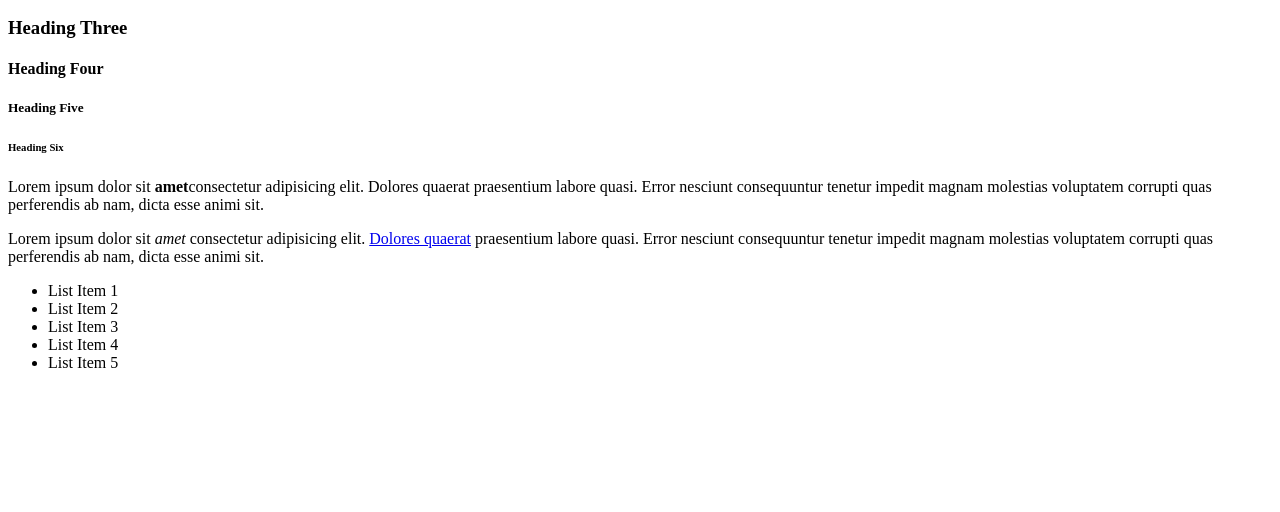
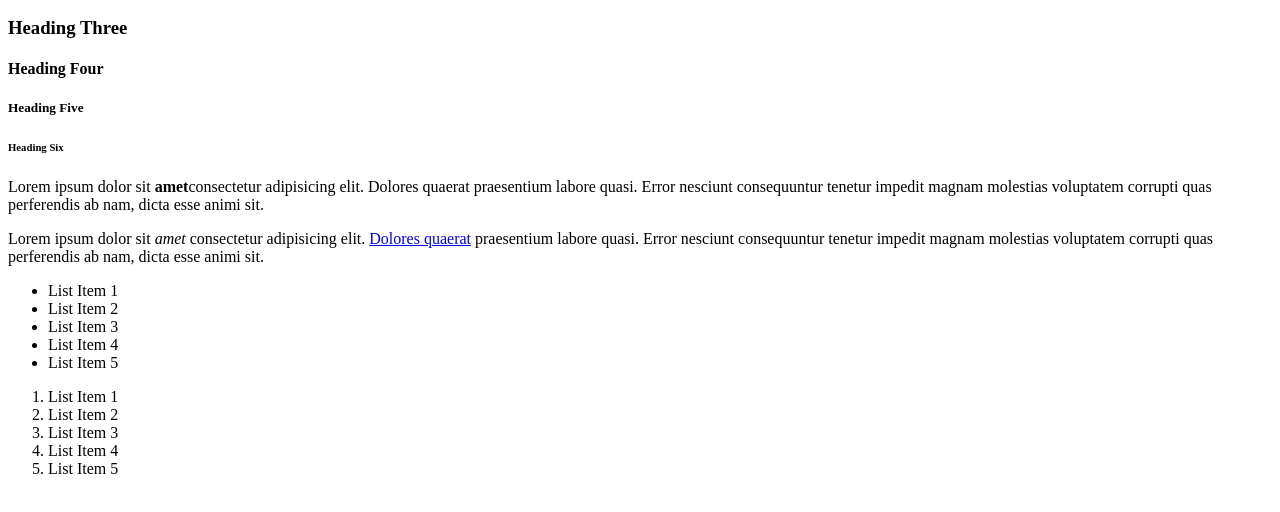
Before and after one commit to Primeshulz/First-Project, a plain HTML site: page Week 1/index.html in a window 1280 px wide. Shown: the part 110-622 px from the top of the page. Drawn offline with Linux system fonts and the light colour scheme.

Commit message:
Ordered Lists

```diff
--- a/Week 1/index.html
+++ b/Week 1/index.html
@@ -14,16 +14,13 @@
     <h4>Heading Four</h4>
     <h5>Heading Five</h5>
     <h6>Heading Six</h6>
-
     <!-- Paragraph -->
     <p>
         Lorem ipsum dolor sit <strong>amet</strong>consectetur adipisicing elit. Dolores quaerat praesentium labore quasi. Error nesciunt consequuntur tenetur impedit magnam molestias voluptatem corrupti quas perferendis ab nam, dicta esse animi sit.
-
     </p>
 
     <p>
         Lorem ipsum dolor sit <em>amet</em> consectetur adipisicing elit. <a href="http//google.com" target="_blank">Dolores quaerat</a> praesentium labore quasi. Error nesciunt consequuntur tenetur impedit magnam molestias voluptatem corrupti quas perferendis ab nam, dicta esse animi sit.
-
     </p>
 
     <!-- Lists -->
@@ -34,9 +31,15 @@
         <li>List Item 3</li>
         <li>List Item 4</li>
         <li>List Item 5</li>
+    </ul>
 
-
-    </ul>
+    <ol>
+        <li>List Item 1</li>
+        <li>List Item 2</li>
+        <li>List Item 3</li>
+        <li>List Item 4</li>
+        <li>List Item 5</li>
+    </ol>
 
 </body>
 </html>
```
